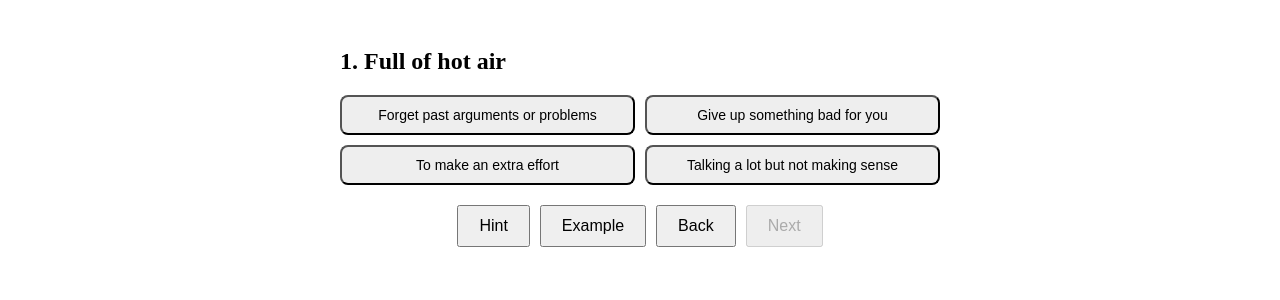
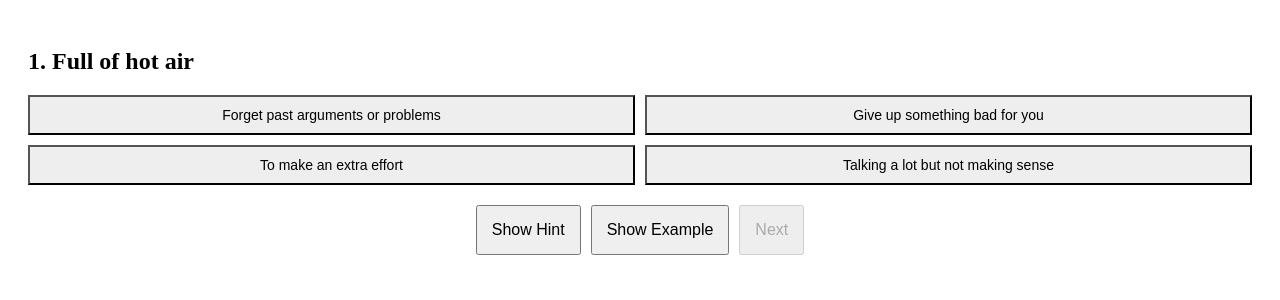
Before and after one commit to mattdamon0/english-100, a Next.js app: page / in a window 1280 px wide. Shown: the top 300 px of the page. Built offline with nearby package versions, Linux system fonts and the light colour scheme.

Commit message:
updata file

```diff
--- a/pages/index.js
+++ b/pages/index.js
@@ -28,8 +28,7 @@ export default function Home() {
         selected,
         correct: current.correct,
         meaning: current.meaning,
-        meaning_ko: current.meaning_ko,
-        example: current.example_sentence,
+        example: current.example_sentence
       }
     ]);
     setSelected(null);
@@ -47,14 +46,47 @@ export default function Home() {
     }
   };
 
+  const handleRestart = () => {
+    const randomIdioms = getRandomIdioms(idioms, 20);
+    setQuestions(randomIdioms);
+    setIndex(0);
+    setSelected(null);
+    setShowHint(false);
+    setShowExample(false);
+    setResults([]);
+  };
+
   if (questions.length === 0) return <p>Loading...</p>;
 
   if (index >= questions.length) {
     const correct = results.filter(r => r.selected === r.correct).length;
+    const incorrect = results.length - correct;
+
     return (
       <div style={{ padding: '20px' }}>
         <h2>Quiz Finished!</h2>
-        <p>Score: {correct} / {results.length}</p>
+        <p>Correct: {correct} | Incorrect: {incorrect} / {results.length}</p>
+
+        <div style={{ marginTop: '20px' }}>
+          {results.map((r, i) => (
+            <div key={i} style={{
+              border: '1px solid #ccc',
+              padding: '10px',
+              marginBottom: '10px',
+              backgroundColor: r.selected === r.correct ? '#e6ffe6' : '#ffe6e6'
+            }}>
+              <strong>{r.idiom}</strong><br />
+              Your Answer: {r.selected !== null ? r.selected + 1 : 'None'}<br />
+              Correct Answer: {r.correct + 1}<br />
+              Meaning: {r.meaning}<br />
+              Example: {r.example}
+            </div>
+          ))}
+        </div>
+
+        <button onClick={handleRestart} style={{ marginTop: '20px', padding: '14px', fontSize: '16px' }}>
+          Try Again
+        </button>
       </div>
     );
   }
@@ -62,24 +94,26 @@ export default function Home() {
   const current = questions[index];
 
   return (
-    <div style={{ padding: '20px', maxWidth: '600px', margin: 'auto' }}>
+    <div style={{ padding: '20px' }}>
       <h2>{index + 1}. {current.idiom}</h2>
+
       <div style={{
         display: 'grid',
         gridTemplateColumns: '1fr 1fr',
         gap: '10px',
         marginBottom: '20px'
       }}>
-        {current.options && current.options.map((opt, i) => (
+        {current.options.map((opt, i) => (
           <button
             key={i}
             onClick={() => setSelected(i)}
             style={{
               padding: '10px',
               fontSize: '14px',
-              backgroundColor: selected === i ? '#a5d8ff' : '#eee',
-              color: selected === i ? 'black' : 'black',
-              borderRadius: '8px'
+              backgroundColor: selected === i ? '#0070f3' : '#eee',
+              color: selected === i ? '#fff' : '#000',
+              whiteSpace: 'normal',
+              wordWrap: 'break-word'
             }}
           >
             {opt}
@@ -87,19 +121,27 @@ export default function Home() {
         ))}
       </div>
 
-      <div style={{ display: 'flex', justifyContent: 'center', gap: '10px', flexWrap: 'wrap' }}>
-        <button onClick={() => setShowHint(true)} style={{ padding: '10px 20px', fontSize: '16px' }}>Hint</button>
-        <button onClick={() => setShowExample(true)} style={{ padding: '10px 20px', fontSize: '16px' }}>Example</button>
-        <button onClick={handleBack} style={{ padding: '10px 20px', fontSize: '16px' }}>Back</button>
-        <button onClick={handleNext} disabled={selected === null} style={{ padding: '10px 20px', fontSize: '16px' }}>Next</button>
+      <div style={{ display: 'flex', justifyContent: 'center', gap: '10px', marginBottom: '20px' }}>
+        <button onClick={() => setShowHint(true)} style={{ padding: '14px', fontSize: '16px' }}>
+          Show Hint
+        </button>
+        <button onClick={() => setShowExample(true)} style={{ padding: '14px', fontSize: '16px' }}>
+          Show Example
+        </button>
+        <button onClick={handleNext} disabled={selected === null} style={{ padding: '14px', fontSize: '16px' }}>
+          Next
+        </button>
       </div>
 
-      {showHint && (
-        <p style={{ marginTop: '10px', color: 'blue' }}>{current.meaning} ({current.meaning_ko})</p>
-      )}
-      {showExample && (
-        <p style={{ marginTop: '10px', color: 'green' }}><strong>Example:</strong> {current.example_sentence}</p>
-      )}
+      <div style={{ textAlign: 'center' }}>
+        {index > 0 && (
+          <button onClick={handleBack} style={{ padding: '10px', fontSize: '14px' }}>
+            Back
+          </button>
+        )}
+        {showHint && <p style={{ marginTop: '10px', color: 'blue' }}>Hint: {current.meaning}</p>}
+        {showExample && <p style={{ marginTop: '10px', color: 'green' }}>Example: {current.example_sentence}</p>}
+      </div>
     </div>
   );
 }
```
